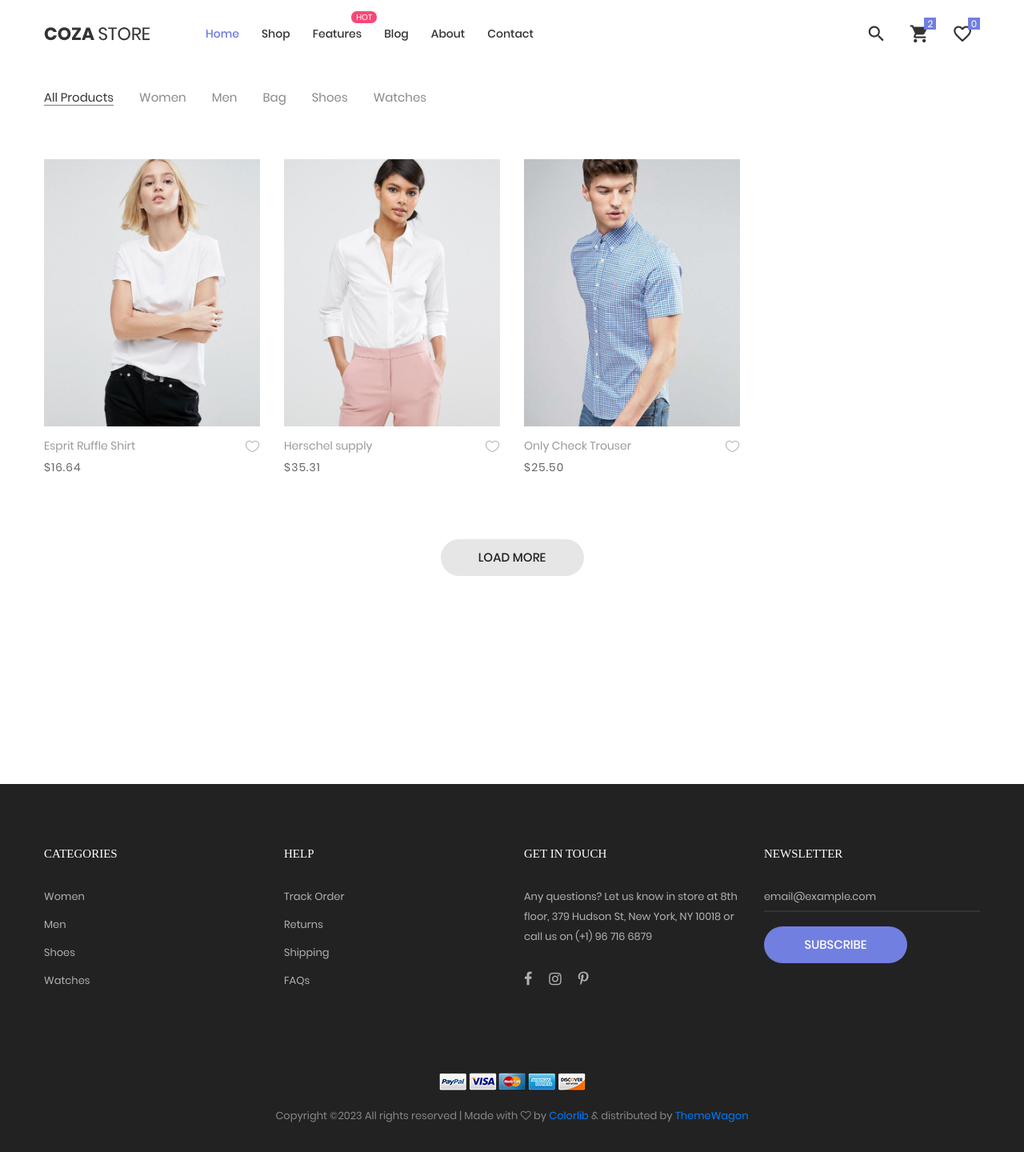
After one commit to oyekamal/painting-website, a Django app: page /products in a window 1280 px wide. The commit adds this page. Shown: the whole page at 80% size. Run offline with Django 4.2, Linux system fonts and the light colour scheme; some libraries are stand-ins or nearby versions; some web fonts are replaced.

Commit message:
products ui added

```diff
--- a/app/store/urls.py
+++ b/app/store/urls.py
@@ -7,4 +7,5 @@ app_name = "store"
 urlpatterns = [
     path("", views.home, name="home"),
     path("about", views.about, name="about"),
+    path("products", views.products, name="products"),
 ]
--- a/app/store/views.py
+++ b/app/store/views.py
@@ -12,3 +12,7 @@ def home(request):
 
 def about(request):
     return render(request, "store/about.html")
+
+
+def products(request):
+    return render(request, "store/products.html")
--- a/app/templates/base/base.html
+++ b/app/templates/base/base.html
@@ -44,7 +44,7 @@
 		<!-- Header desktop -->
 		<div class="container-menu-desktop">
 			<!-- Topbar -->
-			<div class="top-bar">
+			{% comment %} <div class="top-bar">
 				<div class="content-topbar flex-sb-m h-full container">
 					<div class="left-top-bar">
 						Free shipping for standard order over $100
@@ -68,7 +68,7 @@
 						</a>
 					</div>
 				</div>
-			</div>
+			</div> {% endcomment %}
 
 			<div class="wrap-menu-desktop">
 				<nav class="limiter-menu-desktop container">
@@ -82,7 +82,7 @@
 					<div class="menu-desktop">
 						<ul class="main-menu">
 							<li class="active-menu">
-								<a href="index.html">Home</a>
+								<a href="/">Home</a>
 								<ul class="sub-menu">
 									<li><a href="index.html">Homepage 1</a></li>
 									<li><a href="home-02.html">Homepage 2</a></li>
@@ -91,7 +91,7 @@
 							</li>
 
 							<li>
-								<a href="product.html">Shop</a>
+								<a href="/products">Shop</a>
 							</li>
 
 							<li class="label1" data-label1="hot">
--- /dev/null
+++ b/app/templates/store/products.html
@@ -0,0 +1,365 @@
+{% extends "base/base.html" %}
+
+
+{% block content %}
+{% load static %}
+
+
+	<!-- Product -->
+	<section class="bg0 p-t-75 p-b-120">
+
+	<div class="bg0 m-t-23 p-b-140">
+		<div class="container">
+			<div class="flex-w flex-sb-m p-b-52">
+				<div class="flex-w flex-l-m filter-tope-group m-tb-10">
+					<button class="stext-106 cl6 hov1 bor3 trans-04 m-r-32 m-tb-5 how-active1" data-filter="*">
+						All Products
+					</button>
+
+					<button class="stext-106 cl6 hov1 bor3 trans-04 m-r-32 m-tb-5" data-filter=".women">
+						Women
+					</button>
+
+					<button class="stext-106 cl6 hov1 bor3 trans-04 m-r-32 m-tb-5" data-filter=".men">
+						Men
+					</button>
+
+					<button class="stext-106 cl6 hov1 bor3 trans-04 m-r-32 m-tb-5" data-filter=".bag">
+						Bag
+					</button>
+
+					<button class="stext-106 cl6 hov1 bor3 trans-04 m-r-32 m-tb-5" data-filter=".shoes">
+						Shoes
+					</button>
+
+					<button class="stext-106 cl6 hov1 bor3 trans-04 m-r-32 m-tb-5" data-filter=".watches">
+						Watches
+					</button>
+				</div>
+
+				{% comment %} <div class="flex-w flex-c-m m-tb-10">
+					<div class="flex-c-m stext-106 cl6 size-104 bor4 pointer hov-btn3 trans-04 m-r-8 m-tb-4 js-show-filter">
+						<i class="icon-filter cl2 m-r-6 fs-15 trans-04 zmdi zmdi-filter-list"></i>
+						<i class="icon-close-filter cl2 m-r-6 fs-15 trans-04 zmdi zmdi-close dis-none"></i>
+						 Filter
+					</div>
+
+					<div class="flex-c-m stext-106 cl6 size-105 bor4 pointer hov-btn3 trans-04 m-tb-4 js-show-search">
+						<i class="icon-search cl2 m-r-6 fs-15 trans-04 zmdi zmdi-search"></i>
+						<i class="icon-close-search cl2 m-r-6 fs-15 trans-04 zmdi zmdi-close dis-none"></i>
+						Search
+					</div>
+				</div> {% endcomment %}
+
+				<!-- Search product -->
+				{% comment %} <div class="dis-none panel-search w-full p-t-10 p-b-15">
+					<div class="bor8 dis-flex p-l-15">
+						<button class="size-113 flex-c-m fs-16 cl2 hov-cl1 trans-04">
+							<i class="zmdi zmdi-search"></i>
+						</button>
+
+						<input class="mtext-107 cl2 size-114 plh2 p-r-15" type="text" name="search-product" placeholder="Search">
+					</div>
+				</div> {% endcomment %}
+
+				<!-- Filter -->
+				{% comment %} <div class="dis-none panel-filter w-full p-t-10">
+					<div class="wrap-filter flex-w bg6 w-full p-lr-40 p-t-27 p-lr-15-sm">
+						<div class="filter-col1 p-r-15 p-b-27">
+							<div class="mtext-102 cl2 p-b-15">
+								Sort By
+							</div>
+
+							<ul>
+								<li class="p-b-6">
+									<a href="#" class="filter-link stext-106 trans-04">
+										Default
+									</a>
+								</li>
+
+								<li class="p-b-6">
+									<a href="#" class="filter-link stext-106 trans-04">
+										Popularity
+									</a>
+								</li>
+
+								<li class="p-b-6">
+									<a href="#" class="filter-link stext-106 trans-04">
+										Average rating
+									</a>
+								</li>
+
+								<li class="p-b-6">
+									<a href="#" class="filter-link stext-106 trans-04 filter-link-active">
+										Newness
+									</a>
+								</li>
+
+								<li class="p-b-6">
+									<a href="#" class="filter-link stext-106 trans-04">
+										Price: Low to High
+									</a>
+								</li>
+
+								<li class="p-b-6">
+									<a href="#" class="filter-link stext-106 trans-04">
+										Price: High to Low
+									</a>
+								</li>
+							</ul>
+						</div>
+
+						<div class="filter-col2 p-r-15 p-b-27">
+							<div class="mtext-102 cl2 p-b-15">
+								Price
+							</div>
+
+							<ul>
+								<li class="p-b-6">
+									<a href="#" class="filter-link stext-106 trans-04 filter-link-active">
+										All
+									</a>
+								</li>
+
+								<li class="p-b-6">
+									<a href="#" class="filter-link stext-106 trans-04">
+										$0.00 - $50.00
+									</a>
+								</li>
+
+								<li class="p-b-6">
+									<a href="#" class="filter-link stext-106 trans-04">
+										$50.00 - $100.00
+									</a>
+								</li>
+
+								<li class="p-b-6">
+									<a href="#" class="filter-link stext-106 trans-04">
+										$100.00 - $150.00
+									</a>
+								</li>
+
+								<li class="p-b-6">
+									<a href="#" class="filter-link stext-106 trans-04">
+										$150.00 - $200.00
+									</a>
+								</li>
+
+								<li class="p-b-6">
+									<a href="#" class="filter-link stext-106 trans-04">
+										$200.00+
+									</a>
+								</li>
+							</ul>
+						</div>
+
+						<div class="filter-col3 p-r-15 p-b-27">
+							<div class="mtext-102 cl2 p-b-15">
+								Color
+							</div>
+
+							<ul>
+								<li class="p-b-6">
+									<span class="fs-15 lh-12 m-r-6" style="color: #222;">
+										<i class="zmdi zmdi-circle"></i>
+									</span>
+
+									<a href="#" class="filter-link stext-106 trans-04">
+										Black
+									</a>
+								</li>
+
+								<li class="p-b-6">
+									<span class="fs-15 lh-12 m-r-6" style="color: #4272d7;">
+										<i class="zmdi zmdi-circle"></i>
+									</span>
+
+									<a href="#" class="filter-link stext-106 trans-04 filter-link-active">
+										Blue
+									</a>
+								</li>
+
+								<li class="p-b-6">
+									<span class="fs-15 lh-12 m-r-6" style="color: #b3b3b3;">
+										<i class="zmdi zmdi-circle"></i>
+									</span>
+
+									<a href="#" class="filter-link stext-106 trans-04">
+										Grey
+									</a>
+								</li>
+
+								<li class="p-b-6">
+									<span class="fs-15 lh-12 m-r-6" style="color: #00ad5f;">
+										<i class="zmdi zmdi-circle"></i>
+									</span>
+
+									<a href="#" class="filter-link stext-106 trans-04">
+										Green
+									</a>
+								</li>
+
+								<li class="p-b-6">
+									<span class="fs-15 lh-12 m-r-6" style="color: #fa4251;">
+										<i class="zmdi zmdi-circle"></i>
+									</span>
+
+									<a href="#" class="filter-link stext-106 trans-04">
+										Red
+									</a>
+								</li>
+
+								<li class="p-b-6">
+									<span class="fs-15 lh-12 m-r-6" style="color: #aaa;">
+										<i class="zmdi zmdi-circle-o"></i>
+									</span>
+
+									<a href="#" class="filter-link stext-106 trans-04">
+										White
+									</a>
+								</li>
+							</ul>
+						</div>
+
+						<div class="filter-col4 p-b-27">
+							<div class="mtext-102 cl2 p-b-15">
+								Tags
+							</div>
+
+							<div class="flex-w p-t-4 m-r--5">
+								<a href="#" class="flex-c-m stext-107 cl6 size-301 bor7 p-lr-15 hov-tag1 trans-04 m-r-5 m-b-5">
+									Fashion
+								</a>
+
+								<a href="#" class="flex-c-m stext-107 cl6 size-301 bor7 p-lr-15 hov-tag1 trans-04 m-r-5 m-b-5">
+									Lifestyle
+								</a>
+
+								<a href="#" class="flex-c-m stext-107 cl6 size-301 bor7 p-lr-15 hov-tag1 trans-04 m-r-5 m-b-5">
+									Denim
+								</a>
+
+								<a href="#" class="flex-c-m stext-107 cl6 size-301 bor7 p-lr-15 hov-tag1 trans-04 m-r-5 m-b-5">
+									Streetstyle
+								</a>
+
+								<a href="#" class="flex-c-m stext-107 cl6 size-301 bor7 p-lr-15 hov-tag1 trans-04 m-r-5 m-b-5">
+									Crafts
+								</a>
+							</div>
+						</div>
+					</div>
+				</div> {% endcomment %}
+			</div>
+
+			<div class="row isotope-grid">
+				<div class="col-sm-6 col-md-4 col-lg-3 p-b-35 isotope-item women">
+					<!-- Block2 -->
+					<div class="block2">
+						<div class="block2-pic hov-img0">
+							<img src="{% static 'images/product-01.jpg' %}" alt="IMG-PRODUCT">
+
+							<a href="#" class="block2-btn flex-c-m stext-103 cl2 size-102 bg0 bor2 hov-btn1 p-lr-15 trans-04 js-show-modal1">
+								Quick View
+							</a>
+						</div>
+
+						<div class="block2-txt flex-w flex-t p-t-14">
+							<div class="block2-txt-child1 flex-col-l ">
+								<a href="product-detail.html" class="stext-104 cl4 hov-cl1 trans-04 js-name-b2 p-b-6">
+									Esprit Ruffle Shirt
+								</a>
+
+								<span class="stext-105 cl3">
+									$16.64
+								</span>
+							</div>
+
+							<div class="block2-txt-child2 flex-r p-t-3">
+								<a href="#" class="btn-addwish-b2 dis-block pos-relative js-addwish-b2">
+									<img class="icon-heart1 dis-block trans-04" src="{% static 'images/icons/icon-heart-01.png' %}" alt="ICON">
+									<img class="icon-heart2 dis-block trans-04 ab-t-l" src="{% static 'images/icons/icon-heart-02.png' %}" alt="ICON">
+								</a>
+							</div>
+						</div>
+					</div>
+				</div>
+
+				<div class="col-sm-6 col-md-4 col-lg-3 p-b-35 isotope-item women">
+					<!-- Block2 -->
+					<div class="block2">
+						<div class="block2-pic hov-img0">
+							<img src="{% static 'images/product-02.jpg' %}" alt="IMG-PRODUCT">
+
+							<a href="#" class="block2-btn flex-c-m stext-103 cl2 size-102 bg0 bor2 hov-btn1 p-lr-15 trans-04 js-show-modal1">
+								Quick View
+							</a>
+						</div>
+
+						<div class="block2-txt flex-w flex-t p-t-14">
+							<div class="block2-txt-child1 flex-col-l ">
+								<a href="product-detail.html" class="stext-104 cl4 hov-cl1 trans-04 js-name-b2 p-b-6">
+									Herschel supply
+								</a>
+
+								<span class="stext-105 cl3">
+									$35.31
+								</span>
+							</div>
+
+							<div class="block2-txt-child2 flex-r p-t-3">
+								<a href="#" class="btn-addwish-b2 dis-block pos-relative js-addwish-b2">
+									<img class="icon-heart1 dis-block trans-04" src="{% static 'images/icons/icon-heart-01.png' %}" alt="ICON">
+									<img class="icon-heart2 dis-block trans-04 ab-t-l" src="{% static 'images/icons/icon-heart-02.png' %}" alt="ICON">
+								</a>
+							</div>
+						</div>
+					</div>
+				</div>
+
+				<div class="col-sm-6 col-md-4 col-lg-3 p-b-35 isotope-item men">
+					<!-- Block2 -->
+					<div class="block2">
+						<div class="block2-pic hov-img0">
+							<img src="{% static 'images/product-03.jpg' %}" alt="IMG-PRODUCT">
+
+							<a href="#" class="block2-btn flex-c-m stext-103 cl2 size-102 bg0 bor2 hov-btn1 p-lr-15 trans-04 js-show-modal1">
+								Quick View
+							</a>
+						</div>
+
+						<div class="block2-txt flex-w flex-t p-t-14">
+							<div class="block2-txt-child1 flex-col-l ">
+								<a href="product-detail.html" class="stext-104 cl4 hov-cl1 trans-04 js-name-b2 p-b-6">
+									Only Check Trouser
+								</a>
+
+								<span class="stext-105 cl3">
+									$25.50
+								</span>
+							</div>
+
+							<div class="block2-txt-child2 flex-r p-t-3">
+								<a href="#" class="btn-addwish-b2 dis-block pos-relative js-addwish-b2">
+									<img class="icon-heart1 dis-block trans-04" src="{% static 'images/icons/icon-heart-01.png' %}" alt="ICON">
+									<img class="icon-heart2 dis-block trans-04 ab-t-l" src="{% static 'images/icons/icon-heart-02.png' %}" alt="ICON">
+								</a>
+							</div>
+						</div>
+					</div>
+				</div>
+
+
+			</div>
+
+			<!-- Load more -->
+			<div class="flex-c-m flex-w w-full p-t-45">
+				<a href="#" class="flex-c-m stext-101 cl5 size-103 bg2 bor1 hov-btn1 p-lr-15 trans-04">
+					Load More
+				</a>
+			</div>
+		</div>
+	</div>
+</section>
+
+{% endblock %}
```
